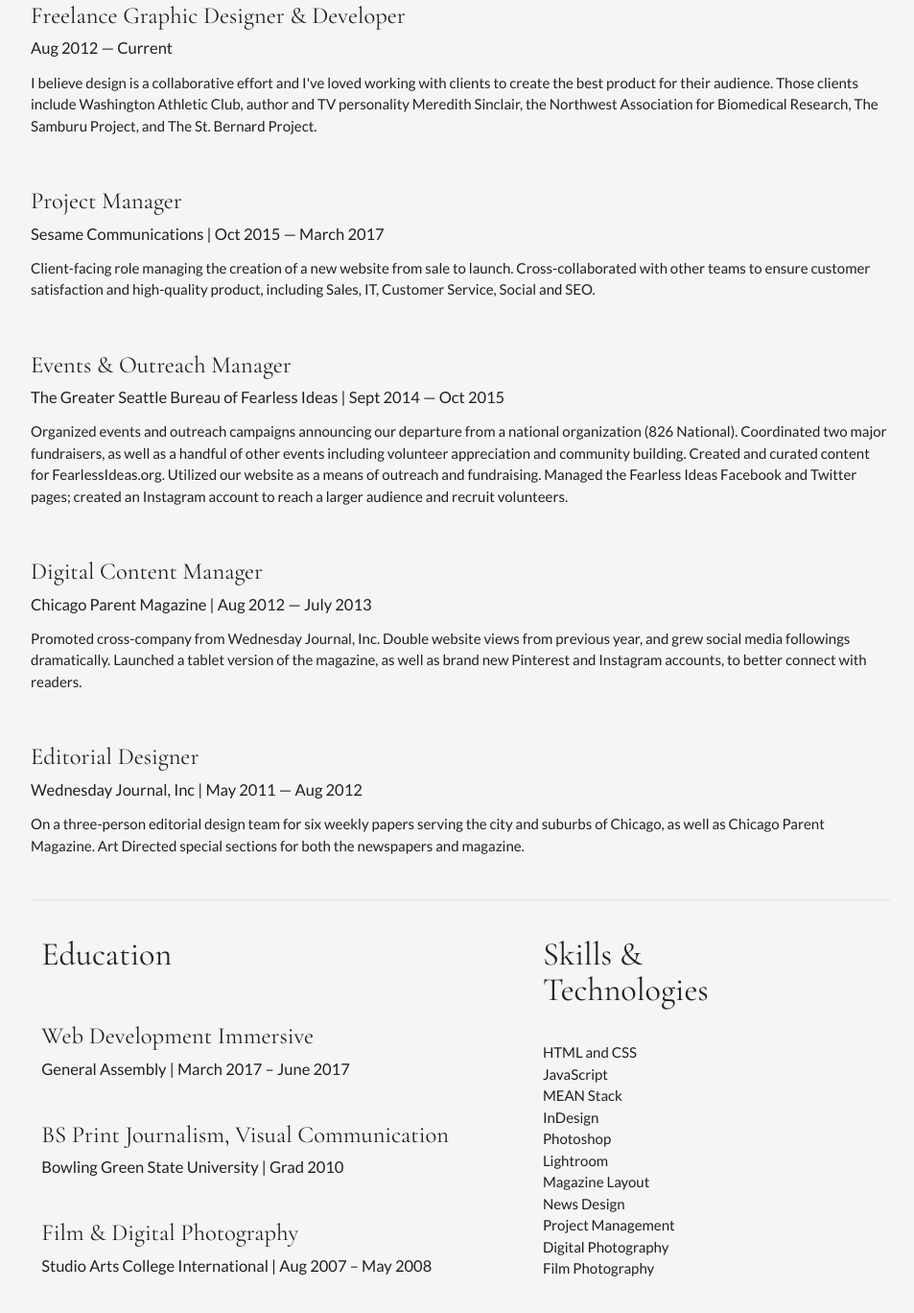
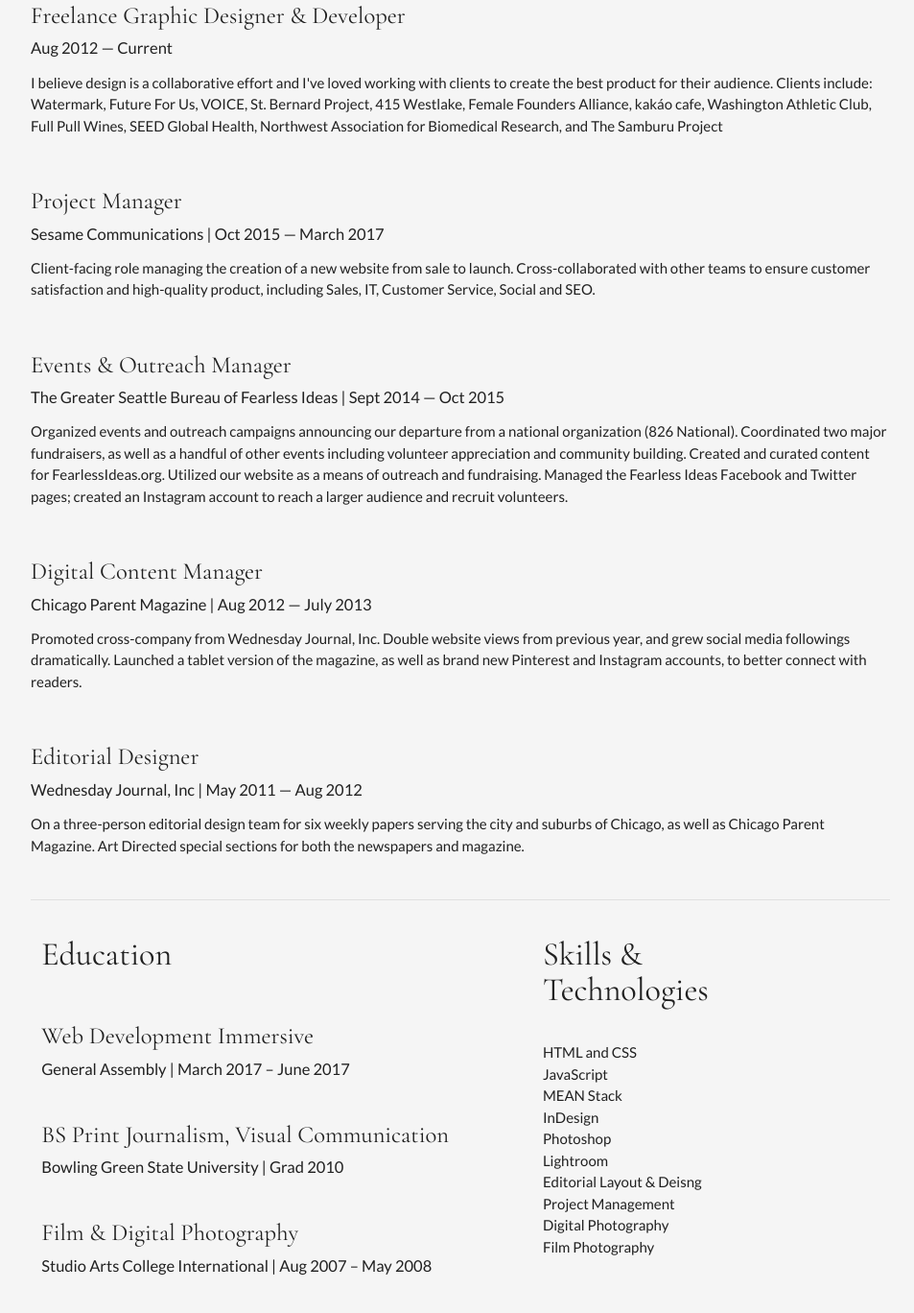
Before and after one commit to alainabuzas/portfolio, a website: page resume.html in a window 1280 px wide. Shown: the part 460-1828 px from the top of the page at 96% size, without its empty margins (160-1113 px from the left). Drawn offline with nearby package versions, Linux system fonts and the light colour scheme; files whose address does not match are found by name.

Commit message:
resume page updates

```diff
--- a/resume.html
+++ b/resume.html
@@ -42,7 +42,7 @@
             <div>
                 <h5>Freelance Graphic Designer & Developer</h5>
                 <h6>Aug 2012 — Current</h6>
-                <p>I believe design is a collaborative effort and I've loved working with clients to create the best product for their audience. Those clients include Washington Athletic Club, author and TV personality Meredith Sinclair, the Northwest Association for Biomedical Research, The Samburu Project, and The St. Bernard Project.</p>
+                <p>I believe design is a collaborative effort and I've loved working with clients to create the best product for their audience. Clients include: Watermark, Future For Us, VOICE, St. Bernard Project, 415 Westlake, Female Founders Alliance, kakáo cafe, Washington Athletic Club, Full Pull Wines, SEED Global Health, Northwest Association for Biomedical Research, and The Samburu Project</p>
             </div>
             <br>
             <div>
@@ -92,8 +92,7 @@
                 <li>InDesign</li>
                 <li>Photoshop</li>
                 <li>Lightroom</li>
-                <li>Magazine Layout</li>
-                <li>News Design</li>
+                <li>Editorial Layout & Deisng</li>
                 <li>Project Management</li>
                 <li>Digital Photography</li>
                 <li>Film Photography</li>
```
